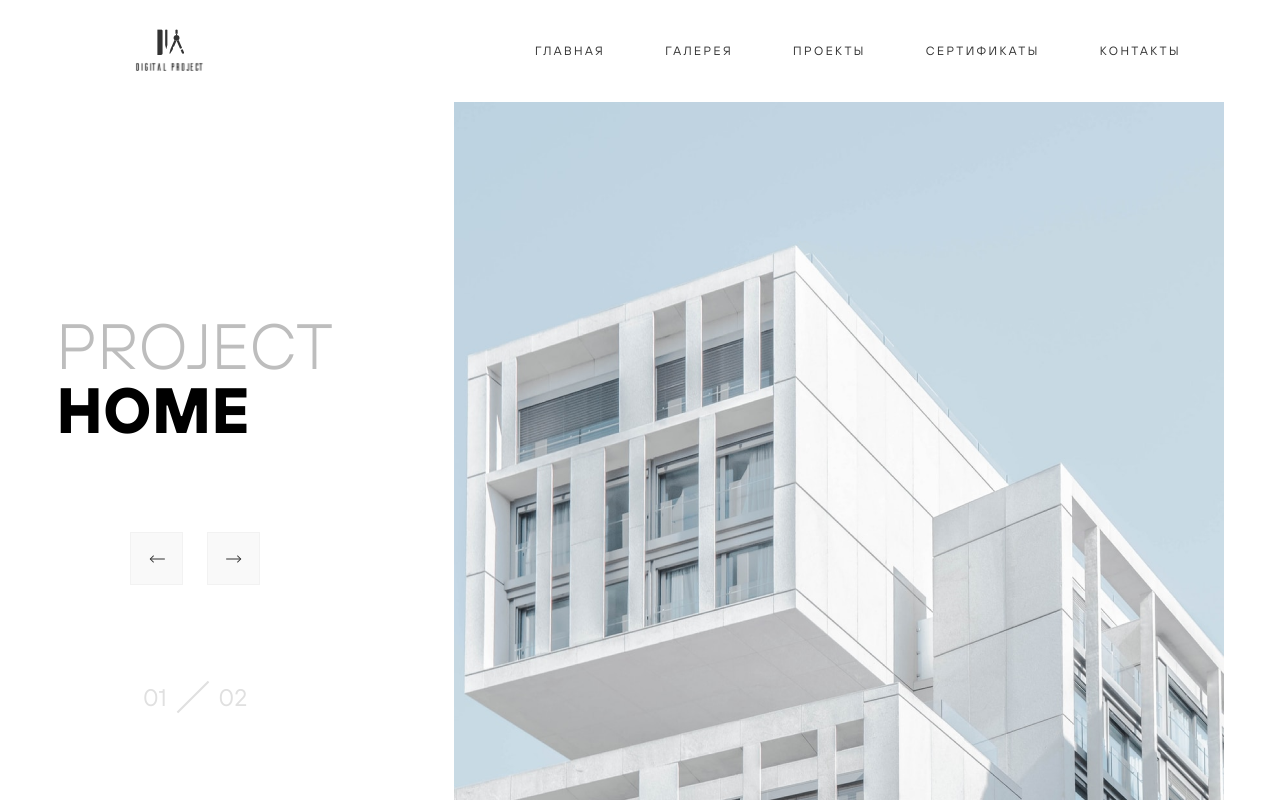
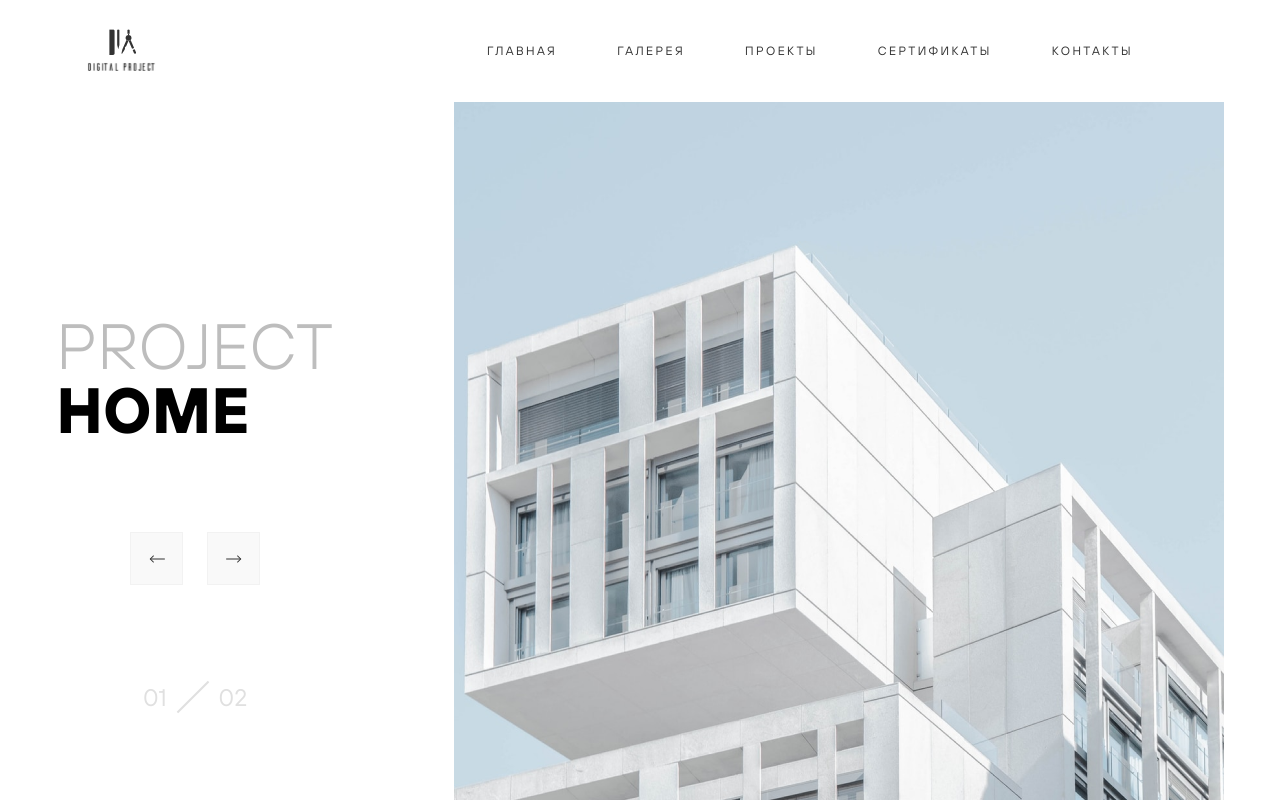
Before and after one commit to andriiprotas58/Digital-Project, a React (Create React App) app: page / in a window 1280 px wide. Shown: the top 800 px of the page. Built offline with nearby package versions, Linux system fonts and the light colour scheme; a web font is replaced by a local one.

Commit message:
fix: fix alignment

```diff
--- a/src/components/Headbar/Headbar.module.css
+++ b/src/components/Headbar/Headbar.module.css
@@ -5,7 +5,7 @@
   width: 100wh;
   color: #333333;
   padding: 0 135px 0 135px;
-
+  justify-content: center;
   /* -webkit-box-shadow: 0px -1px 12px 10px rgba(0, 0, 0, 0.58);
   -moz-box-shadow: 0px -1px 12px 10px rgba(0, 0, 0, 0.58);
   box-shadow: 0px -1px 12px 10px rgba(0, 0, 0, 0.58); */
@@ -36,6 +36,7 @@
 }
 
 .conLinks {
+  width: 770px;
   display: flex;
   flex-direction: row;
   margin-left: 330px;
```
